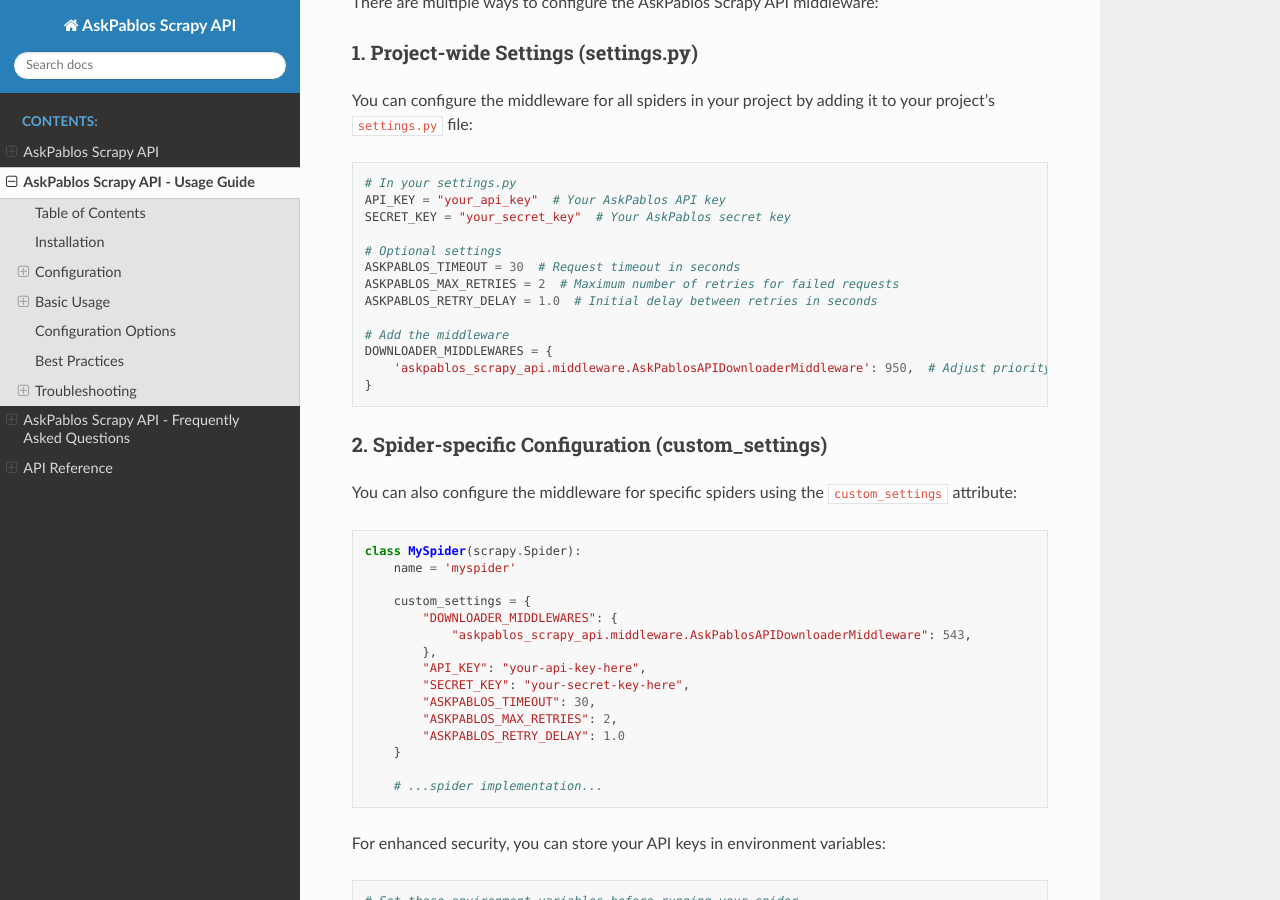
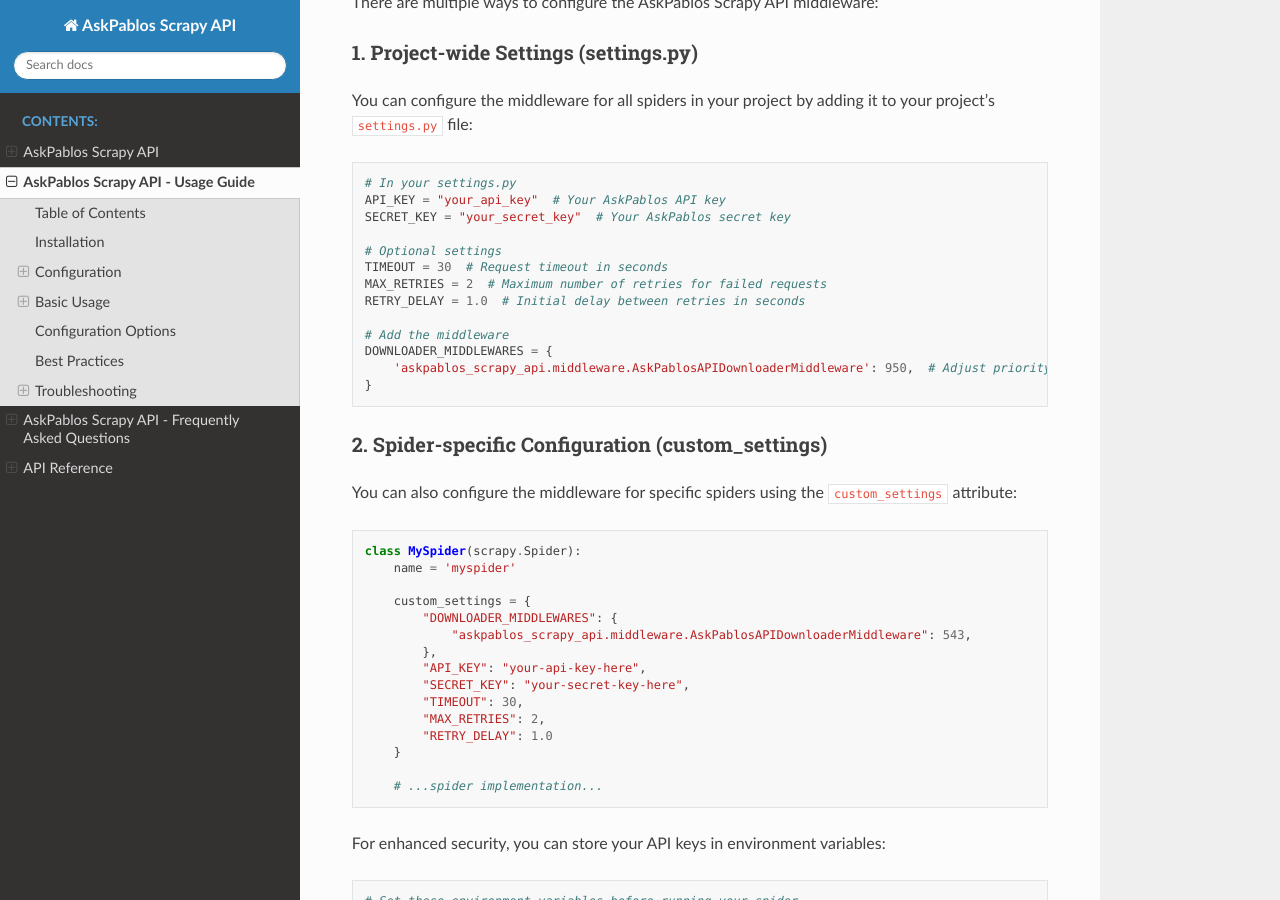
Before and after one commit to fawadss1/askpablos_scrapy_api, a Sphinx documentation site: the page built from docs/pre_def/usage.md, in a window 1280 px wide and 900 px high, scrolled down 904 px. Built offline with Sphinx 7.4.7 and the Read the Docs theme 3.1.0, drawn with Linux system fonts in a browser that asks for light colours; some of the changed text lies outside the part shown.

Commit message:
Refactor configuration settings to remove 'ASKPABLOS_' prefix and update version to 0.2.2

````diff
--- a/askpablos_scrapy_api/version.py
+++ b/askpablos_scrapy_api/version.py
@@ -2,4 +2,4 @@
 Version information for AskPablos Scrapy API.
 """
 
-__version__ = "0.2.1"
+__version__ = "0.2.2"
--- a/docs/pre_def/usage.md
+++ b/docs/pre_def/usage.md
@@ -46,9 +46,9 @@
 SECRET_KEY = "your_secret_key"  # Your AskPablos secret key
 
 # Optional settings
-ASKPABLOS_TIMEOUT = 30  # Request timeout in seconds
-ASKPABLOS_MAX_RETRIES = 2  # Maximum number of retries for failed requests
-ASKPABLOS_RETRY_DELAY = 1.0  # Initial delay between retries in seconds
+TIMEOUT = 30  # Request timeout in seconds
+MAX_RETRIES = 2  # Maximum number of retries for failed requests
+RETRY_DELAY = 1.0  # Initial delay between retries in seconds
 
 # Add the middleware
 DOWNLOADER_MIDDLEWARES = {
@@ -70,9 +70,9 @@
         },
         "API_KEY": "your-api-key-here",
         "SECRET_KEY": "your-secret-key-here",
-        "ASKPABLOS_TIMEOUT": 30,
-        "ASKPABLOS_MAX_RETRIES": 2,
-        "ASKPABLOS_RETRY_DELAY": 1.0
+        "TIMEOUT": 30,
+        "MAX_RETRIES": 2,
+        "RETRY_DELAY": 1.0
     }
 
     # ...spider implementation...
@@ -124,32 +124,30 @@
 
 ---
 
----
-
 ## Configuration Options
 
 The `askpablos_api_map` accepts the following parameters:
 
-| Parameter | Type | Default | Description |
-|-----------|------|---------|-------------|
-| `browser` | Boolean | `False` | When `True`, uses a headless browser to render JavaScript and handle complex anti-bot measures |
-| `rotate_proxy` | Boolean | `False` | When `True`, routes the request through a rotating proxy to avoid IP-based rate limiting |
+| Parameter      | Type    | Default | Description                                                                                    |
+|----------------|---------|---------|------------------------------------------------------------------------------------------------|
+| `browser`      | Boolean | `False` | When `True`, uses a headless browser to render JavaScript and handle complex anti-bot measures |
+| `rotate_proxy` | Boolean | `False` | When `True`, routes the request through a rotating proxy to avoid IP-based rate limiting       |
 
 Required configuration settings:
 
-| Option | Type | Description |
-|--------|------|-------------|
-| `API_KEY` | String | Your AskPablos API key |
-| `SECRET_KEY` | String | Your AskPablos secret key |
-| `DOWNLOADER_MIDDLEWARES` | Dict | Scrapy downloader middlewares configuration |
+| Option                   | Type   | Description                                 |
+|--------------------------|--------|---------------------------------------------|
+| `API_KEY`                | String | Your AskPablos API key                      |
+| `SECRET_KEY`             | String | Your AskPablos secret key                   |
+| `DOWNLOADER_MIDDLEWARES` | Dict   | Scrapy downloader middlewares configuration |
 
 Recommended optional settings:
 
-| Option | Type | Default | Description |
-|--------|------|---------|-------------|
-| `ASKPABLOS_TIMEOUT` | Integer | 30 | Request timeout in seconds |
-| `ASKPABLOS_MAX_RETRIES` | Integer | 2 | Maximum number of retries for failed requests |
-| `ASKPABLOS_RETRY_DELAY` | Float | 1.0 | Initial delay between retries in seconds |
+| Option        | Type    | Default | Description                                   |
+|---------------|---------|---------|-----------------------------------------------|
+| `TIMEOUT`     | Integer | 30      | Request timeout in seconds                    |
+| `MAX_RETRIES` | Integer | 2       | Maximum number of retries for failed requests |
+| `RETRY_DELAY` | Float   | 1.0     | Initial delay between retries in seconds      |
 
 ---
 
@@ -157,7 +155,7 @@
 
 1. **Resource Management**: Use the headless browser option only when necessary, as it consumes more resources
 2. **Rate Limiting**: Respect website ToS by setting appropriate delays between requests
-3. **Timeout Configuration**: Adjust `ASKPABLOS_TIMEOUT` based on the target website's response time
+3. **Timeout Configuration**: Adjust `TIMEOUT` based on the target website's response time
 4. **Error Handling**: Add proper error handling for API unavailability scenarios
 
 ```python
--- a/pyproject.toml
+++ b/pyproject.toml
@@ -4,7 +4,7 @@
 
 [project]
 name = "askpablos-scrapy-api"
-version = "0.2.1"
+version = "0.2.2"
 description = "A professional Scrapy integration for seamlessly routing requests through AskPablos Proxy API with support for headless browser rendering and rotating IP addresses"
 authors = [
     { name = "Fawad Ali", email = "fawadstar6@gmail.com" }
@@ -40,7 +40,7 @@
 "Bug Tracker" = "https://github.com/fawadss1/askpablos_scrapy_api/issues"
 
 [tool.bumpversion]
-current_version = "0.2.1"
+current_version = "0.2.2"
 commit = true
 tag = true
 tag_name = "{new_version}"
````
Also changed, not shown: docs/pre_def/index.md (+6 -6 lines), 2 other files.
